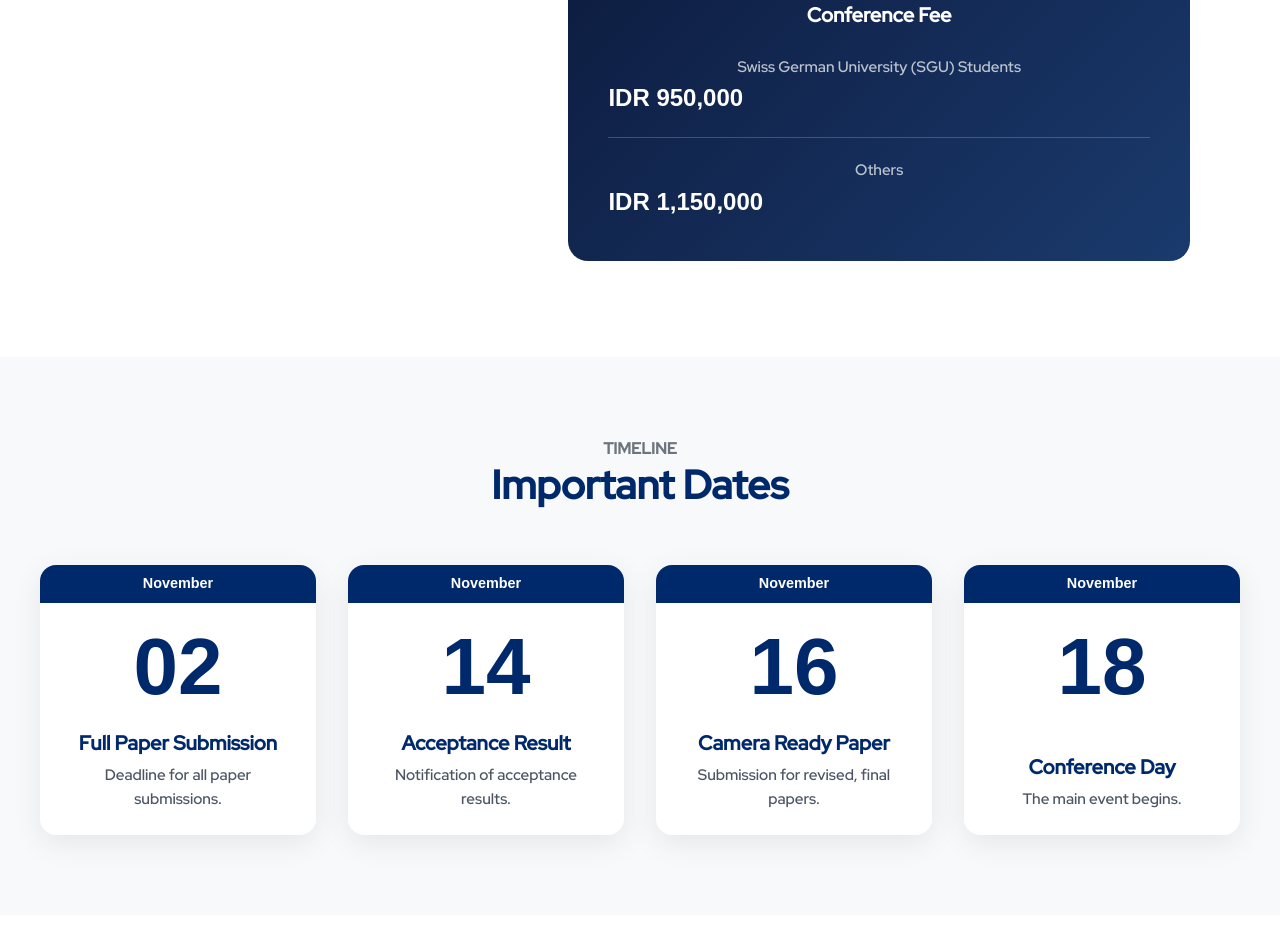
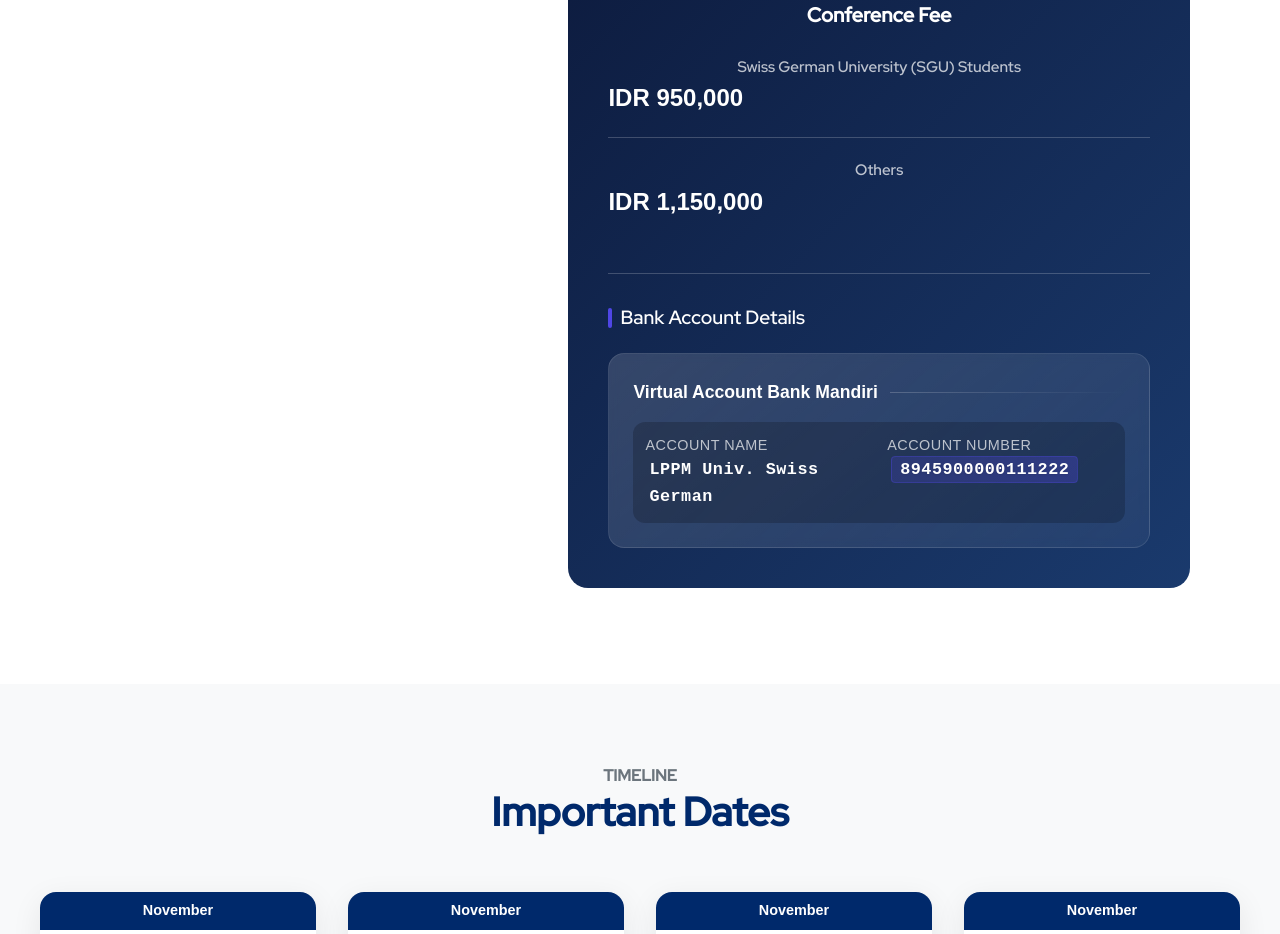
Before and after one commit to jojocamilo/nextjs, a Next.js app: page / in a window 1280 px wide. Shown: the part 5060-5994 px from the top of the page. Built offline with nearby package versions, Linux system fonts and the light colour scheme.

Commit message:
rekening

```diff
--- a/src/app/components/Guidelines/Guidelines.css
+++ b/src/app/components/Guidelines/Guidelines.css
@@ -111,6 +111,124 @@
 .fee-item p { margin: 0; opacity: 0.8; }
 .fee-item strong { font-size: 1.5rem; color: #ffffff; }
 
+/* Bank Account Details Styling */
+.bank-details {
+  margin-top: 2rem;
+  padding-top: 2rem;
+  border-top: 1px solid rgba(255, 255, 255, 0.2);
+  animation: fadeIn 0.6s ease-out;
+}
+
+@keyframes fadeIn {
+  from { opacity: 0; transform: translateY(10px); }
+  to { opacity: 1; transform: translateY(0); }
+}
+
+.bank-details h4 {
+  color: #ffffff;
+  font-size: 1.2rem;
+  margin: 0 0 1.5rem 0;
+  display: flex;
+  align-items: center;
+  gap: 0.5rem;
+}
+
+.bank-details h4::before {
+  content: '';
+  display: block;
+  width: 4px;
+  height: 20px;
+  background: #4f46e5;
+  border-radius: 2px;
+}
+
+.bank-info {
+  background: linear-gradient(145deg, rgba(255, 255, 255, 0.15), rgba(255, 255, 255, 0.05));
+  border-radius: 16px;
+  padding: 1.5rem;
+  margin-bottom: 1rem;
+  backdrop-filter: blur(5px);
+  border: 1px solid rgba(255, 255, 255, 0.1);
+  transition: transform 0.3s ease, box-shadow 0.3s ease;
+}
+
+.bank-info:hover {
+  transform: translateY(-2px);
+  box-shadow: 0 8px 24px rgba(0, 0, 0, 0.2);
+}
+
+.bank-info:last-child {
+  margin-bottom: 0;
+}
+
+.bank-info p {
+  margin: 0.5rem 0;
+  font-size: 1rem;
+  color: rgba(255, 255, 255, 0.9);
+  line-height: 1.6;
+}
+
+.bank-info .bank-name {
+  font-weight: 600;
+  color: #ffffff;
+  margin-bottom: 1rem;
+  font-size: 1.1rem;
+  display: flex;
+  align-items: center;
+  gap: 0.75rem;
+}
+
+.bank-info .bank-name::after {
+  content: '';
+  flex: 1;
+  height: 1px;
+  background: linear-gradient(90deg, rgba(255, 255, 255, 0.2), transparent);
+}
+
+.bank-info .account-details {
+  display: grid;
+  grid-template-columns: repeat(2, 1fr);
+  gap: 1rem;
+  padding: 0.75rem;
+  background: rgba(0, 0, 0, 0.2);
+  border-radius: 12px;
+  margin-top: 0.5rem;
+}
+
+.bank-info .account-label {
+  color: rgba(255, 255, 255, 0.7);
+  font-size: 0.9rem;
+  text-transform: uppercase;
+  letter-spacing: 0.5px;
+}
+
+.bank-info .account-value {
+  font-weight: 600;
+  color: #ffffff;
+  font-size: 1.05rem;
+  font-family: 'Roboto Mono', monospace;
+  letter-spacing: 0.5px;
+  position: relative;
+  display: inline-block;
+  padding: 0 0.25rem;
+}
+
+.bank-info .account-number {
+  background: linear-gradient(120deg, rgba(79, 70, 229, 0.2) 0%, rgba(79, 70, 229, 0.3) 100%);
+  border-radius: 4px;
+  padding: 0.2rem 0.5rem;
+  color: #ffffff;
+  text-shadow: 0 1px 2px rgba(0, 0, 0, 0.1);
+  border: 1px solid rgba(79, 70, 229, 0.3);
+  transition: all 0.3s ease;
+}
+
+.bank-info .account-number:hover {
+  background: linear-gradient(120deg, rgba(79, 70, 229, 0.3) 0%, rgba(79, 70, 229, 0.4) 100%);
+  transform: translateY(-1px);
+  box-shadow: 0 2px 8px rgba(79, 70, 229, 0.2);
+}
+
 /* Responsif untuk Mobile */
 @media (max-width: 992px) {
   .guidelines-container {
@@ -123,4 +241,10 @@
   .guidelines-anchor-nav {
     display: none; /* Sembunyikan navigasi anchor di mobile agar tidak ribet */
   }
+
+  .bank-info .account-details {
+    flex-direction: column;
+    align-items: flex-start;
+    gap: 0.25rem;
+  }
 }
--- a/src/app/components/Guidelines/Guidelines.jsx
+++ b/src/app/components/Guidelines/Guidelines.jsx
@@ -15,6 +15,24 @@
     <>
       <div className="fee-item"><p>Swiss German University (SGU) Students</p><strong>IDR 950,000</strong></div>
       <div className="fee-item"><p>Others</p><strong>IDR 1,150,000</strong></div>
+      <div className="bank-details">
+        <h4>Bank Account Details</h4>
+        <div className="bank-info">
+          <div className="bank-name">Virtual Account Bank Mandiri</div>
+          <div className="account-details">
+            <div>
+              <div className="account-label">Account Name</div>
+              <div className="account-value">LPPM Univ. Swiss German</div>
+            </div>
+            <div>
+              <div className="account-label">Account Number</div>
+              <div className="account-value">
+                <span className="account-number">8945900000111222</span>
+              </div>
+            </div>
+          </div>
+        </div>
+      </div>
     </>
   )},
 ];
```
